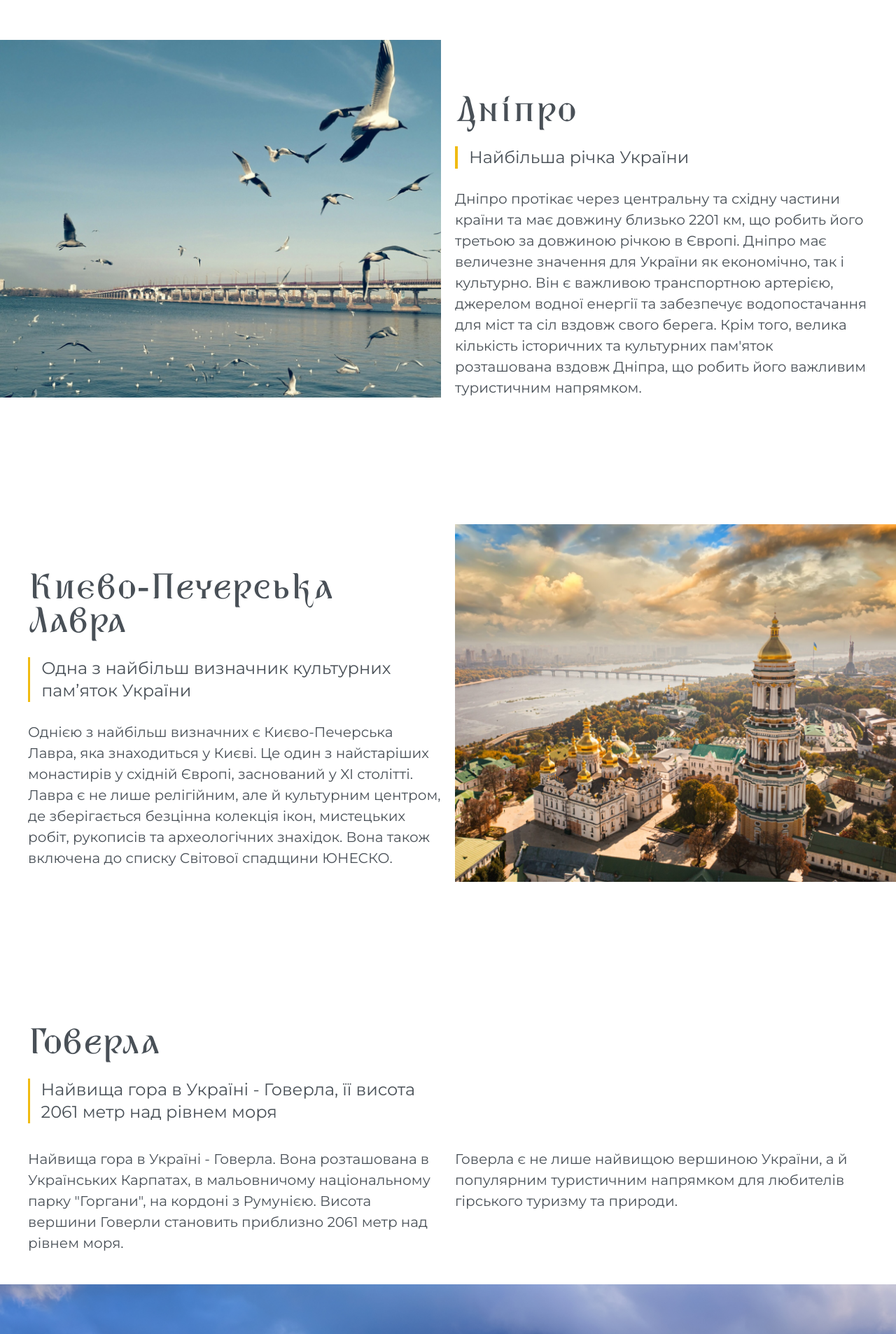
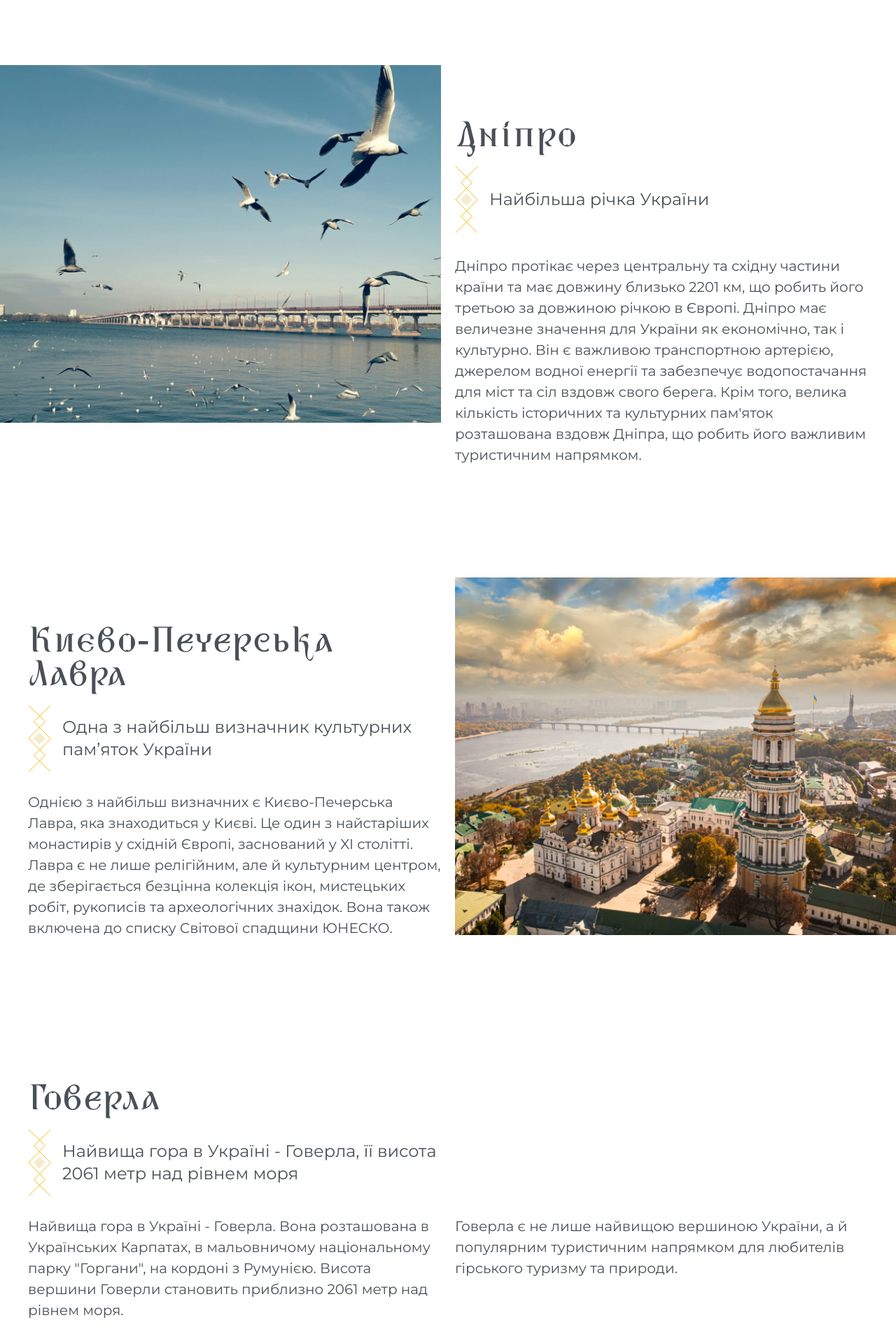
Before and after one commit to myplekan/history-code, a React (Create React App) app: page /history in a window 1280 px wide. Shown: the part 1241-3147 px from the top of the page at 70% size. Built offline with nearby package versions, Linux system fonts and the light colour scheme; what tailwindcss-animated would draw is missing.

Commit message:
update animation print

```diff
--- a/src/components/AnimatePrint/AnimatePrint.tsx
+++ b/src/components/AnimatePrint/AnimatePrint.tsx
@@ -20,9 +20,7 @@ export const AnimatePrint = () => {
       <img
         ref={ref}
         className={`${
-          isVisible
-            ? "animate-wiggle-more animate-delay-[0000ms] animate-once animate-ease-in-out"
-            : ""
+          isVisible ? "animate-jump animate-once animate-duration-[2000ms]" : ""
         }`}
         src={process.env.PUBLIC_URL + "/images/svg/print2.svg"}
         alt="print"
@@ -31,7 +29,7 @@ export const AnimatePrint = () => {
         ref={ref}
         className={`${
           isVisible
-            ? "animate-wiggle-more animate-delay-[0250ms] animate-once animate-ease-in-out"
+            ? "animate-jump animate-once animate-duration-[2000ms] animate-delay-1000"
             : ""
         }`}
         src={process.env.PUBLIC_URL + "/images/svg/print1.svg"}
@@ -40,9 +38,7 @@ export const AnimatePrint = () => {
       <img
         ref={ref}
         className={`${
-          isVisible
-            ? "animate-wiggle-more animate-delay-[0500ms] animate-once animate-ease-in-out"
-            : ""
+          isVisible ? "animate-jump animate-once animate-duration-[2000ms]" : ""
         }`}
         src={process.env.PUBLIC_URL + "/images/svg/print2.svg"}
         alt="print"
@@ -51,7 +47,7 @@ export const AnimatePrint = () => {
         ref={ref}
         className={`${
           isVisible
-            ? "animate-wiggle-more animate-delay-[0750ms] animate-once animate-ease-in-out"
+            ? "animate-jump animate-once animate-duration-[2000ms] animate-delay-1000"
             : ""
         }`}
         src={process.env.PUBLIC_URL + "/images/svg/print1.svg"}
@@ -60,9 +56,7 @@ export const AnimatePrint = () => {
       <img
         ref={ref}
         className={`${
-          isVisible
-            ? "animate-wiggle-more animate-delay-[1000ms] animate-once animate-ease-in-out"
-            : ""
+          isVisible ? "animate-jump animate-once animate-duration-[2000ms]" : ""
         }`}
         src={process.env.PUBLIC_URL + "/images/svg/print2.svg"}
         alt="print"
@@ -71,7 +65,7 @@ export const AnimatePrint = () => {
         ref={ref}
         className={`${
           isVisible
-            ? "animate-wiggle-more animate-delay-[1250ms] animate-once animate-ease-in-out"
+            ? "animate-jump animate-once animate-duration-[2000ms] animate-delay-1000"
             : ""
         }`}
         src={process.env.PUBLIC_URL + "/images/svg/print1.svg"}
@@ -80,9 +74,7 @@ export const AnimatePrint = () => {
       <img
         ref={ref}
         className={`${
-          isVisible
-            ? "animate-wiggle-more animate-delay-[1500ms] animate-once animate-ease-in-out"
-            : ""
+          isVisible ? "animate-jump animate-once animate-duration-[2000ms]" : ""
         }`}
         src={process.env.PUBLIC_URL + "/images/svg/print2.svg"}
         alt="print"
--- a/src/pages/HomePage.tsx
+++ b/src/pages/HomePage.tsx
@@ -39,11 +39,11 @@ export const HomePage = () => {
         </div>
       </div>
 
-      <div className="grid gap-5 grid-cols-8 pb-11">
+      <div className="grid gap-x-5 grid-cols-8 pb-11">
         <div className="col-start-1 col-end-5 pt-[108px] pl-10">
-          <h2 className="font-rutenia text-5xl mb-6">Про проєкт</h2>
+          <h2 className="font-rutenia text-5xl mb-4">Про проєкт</h2>
 
-          <p className="mb-[166px]">
+          <p className="mb-[230px]">
             Основною метою проекту є - розповісти всім бажаючим детальніше про
             Україну, про її давню історію, про багату культуру і дати можливість
             всім охочим детально ознайомитись з кожним регіоном.
@@ -62,11 +62,16 @@ export const HomePage = () => {
         />
 
         <div className="col-start-5 col-end-9 pt-[80px] pr-10">
-          <h2 className="font-rutenia text-5xl mb-6">Дніпро</h2>
+          <h2 className="font-rutenia text-5xl mb-4">Дніпро</h2>
 
-          <div className="flex gap-4 mb-7">
-            <div className="bg-primary max-h-full w-1 "></div>
-            <div className="text-2xl">Найбільша річка України</div>
+          <div className="flex items-center gap-4 text-2xl mb-8">
+            <img
+              width={33}
+              className="inline-flex"
+              src={process.env.PUBLIC_URL + "/images/svg/pattern.svg"}
+              alt="Pattern"
+            />
+            <span>Найбільша річка України</span>
           </div>
 
           <p className="mb-[160px]">
@@ -82,13 +87,16 @@ export const HomePage = () => {
         </div>
 
         <div className="col-start-1 col-end-5 pl-10 pt-[70px]">
-          <h2 className="font-rutenia text-5xl mb-6">Києво-Печерська Лавра</h2>
+          <h2 className="font-rutenia text-5xl mb-4">Києво-Печерська Лавра</h2>
 
-          <div className="flex gap-4 mb-7">
-            <div className="bg-primary max-h-full w-1 "></div>
-            <div className="text-2xl">
-              Одна з найбільш визначник культурних пам’яток України
-            </div>
+          <div className="flex items-center gap-4 text-2xl mb-7">
+            <img
+              width={33}
+              className="inline-flex"
+              src={process.env.PUBLIC_URL + "/images/svg/pattern.svg"}
+              alt="Pattern"
+            />
+            <span>Одна з найбільш визначник культурних пам’яток України</span>
           </div>
 
           <p className="mb-28">
@@ -103,21 +111,24 @@ export const HomePage = () => {
 
         <AnimateImg
           name={"gallery2.png"}
-          staticClass={
-            "col-start-5 col-end-9 justify-self-end"
-          }
+          staticClass={"col-start-5 col-end-9 justify-self-end"}
           animateClass={"animate-move-left"}
         />
 
         <div className="col-start-1 col-end-5 pl-10 pt-24">
-          <h2 className="font-rutenia text-5xl mb-6">Говерла</h2>
+          <h2 className="font-rutenia text-5xl mb-4">Говерла</h2>
 
-          <div className="flex gap-4 mb-4">
-            <div className="bg-primary max-h-full w-1 "></div>
-            <div className="text-2xl">
+          <div className="flex items-center gap-4 text-2xl mb-7">
+            <img
+              width={33}
+              className="inline-flex"
+              src={process.env.PUBLIC_URL + "/images/svg/pattern.svg"}
+              alt="Pattern"
+            />
+            <span>
               Найвища гора в Україні - Говерла, її висота 2061 метр над рівнем
               моря
-            </div>
+            </span>
           </div>
         </div>
 
```
